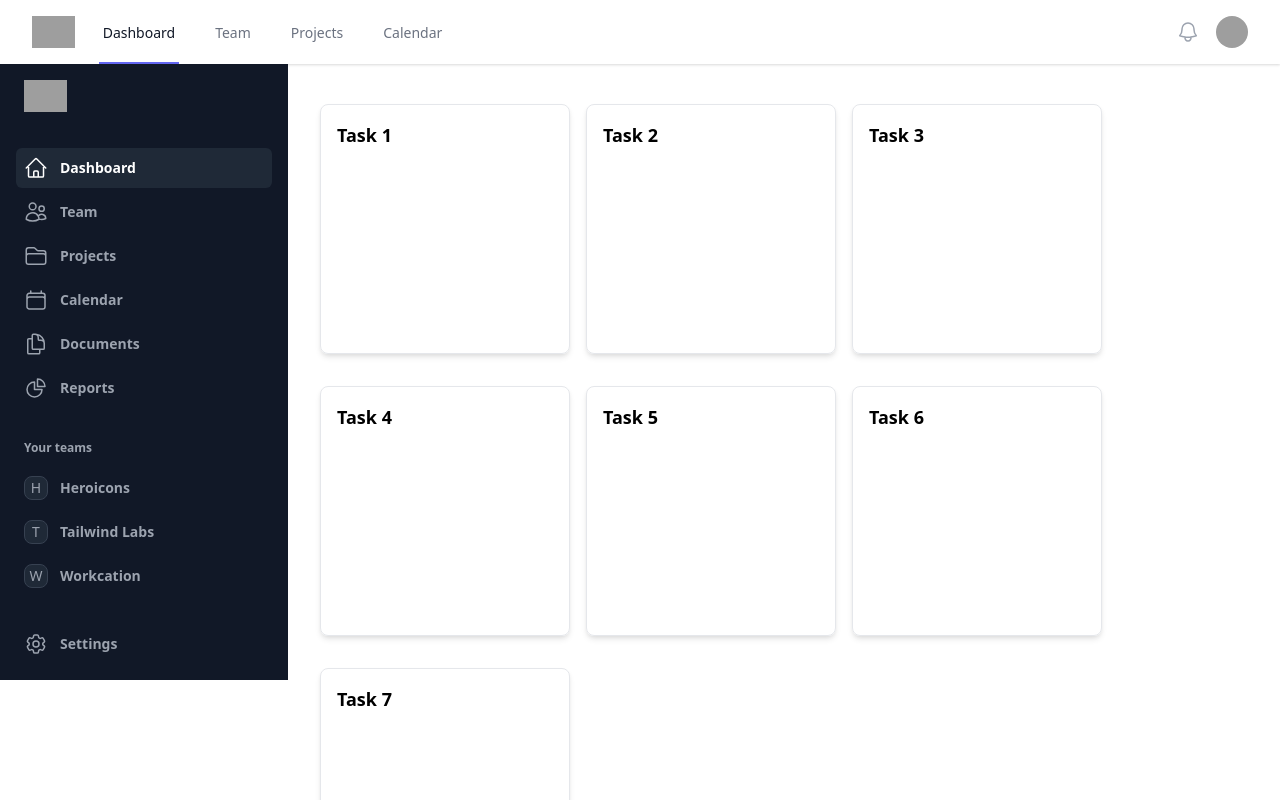
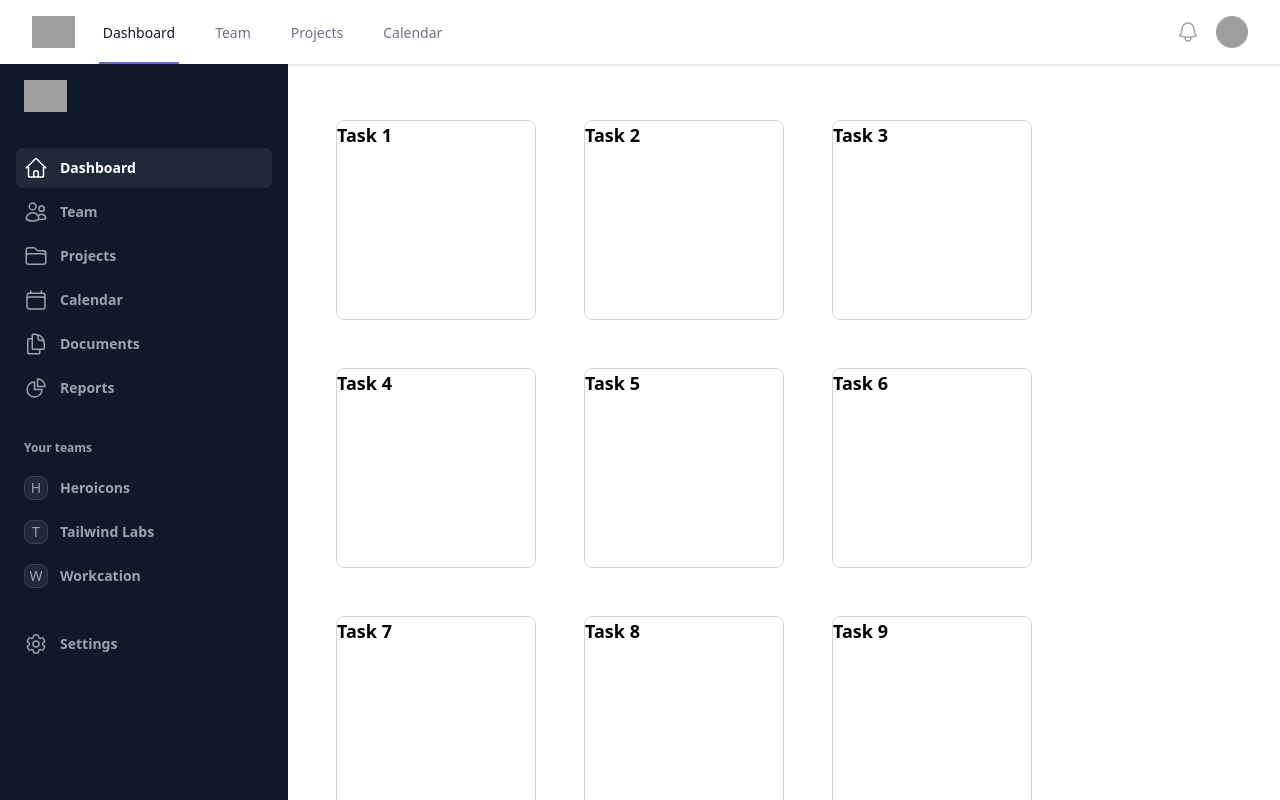
Before and after one commit to mjedwards/deCluster, a React (Create React App) app in the folder client/: page /dashboard in a window 1280 px wide. Shown: the top 800 px of the page. Built offline with nearby package versions, Linux system fonts and the light colour scheme; grey boxes are pictures that could not be loaded.

Commit message:
fixed the drag and drop feature on the task cards. Also, the styling was adjusted

```diff
--- a/client/src/App.css
+++ b/client/src/App.css
@@ -1,3 +1,6 @@
+body {
+  overflow: hidden;
+}
 .App {
   text-align: center;
 }
--- a/client/src/Components/Dashboard/Sidebar.js
+++ b/client/src/Components/Dashboard/Sidebar.js
@@ -6,8 +6,8 @@ function DashSidebar({ navigation, teams }) {
 		return classes.filter(Boolean).join(" ");
 	}
 	return (
-		<div className='hidden lg:absolute lg:left-0 lg:z-50 lg:flex lg:w-72 lg:flex-col'>
-			<div className='flex grow flex-col gap-y-5 overflow-y-auto bg-gray-900 px-6 pb-4'>
+		<div className='hidden lg:absolute lg:left-0 lg:z-50 lg:flex lg:w-72 lg:flex-col h-full'>
+			<div className='flex grow flex-col gap-y-5 overflow-y-auto bg-gray-900 px-6 pb-4 h-full'>
 				<div className='flex h-16 shrink-0 items-center'>
 					<img
 						className='h-8 w-auto'
@@ -63,7 +63,7 @@ function DashSidebar({ navigation, teams }) {
 								))}
 							</ul>
 						</li>
-						<li className='mt-auto'>
+						<li className=''>
 							<a
 								href='#'
 								className='group -mx-2 flex gap-x-3 rounded-md p-2 text-sm font-semibold leading-6 text-gray-400 hover:bg-gray-800 hover:text-white'>
--- a/client/src/user/Tasks/AllTasks.js
+++ b/client/src/user/Tasks/AllTasks.js
@@ -1,9 +1,22 @@
 import React from "react";
 import Task from "./Task/IndividualTask";
 
-const TaskList = ({ tasks, onTaskDrop, onDragStart }) => {
+const TaskList = ({
+	tasks,
+	onTaskDrop,
+	onDragStart,
+	onDragOver,
+	onDragEnter,
+	onDragLeave,
+}) => {
 	return (
-		<div onDrop={onTaskDrop} onDragOver={(e) => e.preventDefault()} className="flex flex-wrap gap-4">
+		<div
+			className='flex flex-wrap gap-4 task-list overflow-y-scroll h-screen'
+			onDrop={onTaskDrop}
+			onDragOver={onDragOver}
+			onDragEnter={onDragEnter}
+			onDragLeave={onDragLeave}
+		>
 			{tasks.map((task) => (
 				<Task key={task.id} task={task} onDragStart={onDragStart} />
 			))}
--- a/client/src/user/Tasks/Task/IndividualTask.js
+++ b/client/src/user/Tasks/Task/IndividualTask.js
@@ -1,14 +1,20 @@
 import React from "react";
 
-const Task = ({ task, onDragStart }) => {
+const Task = ({ task, index, onDragStart }) => {
+    const { id, title } = task;
+
+    const handleDragStart = (e) => {
+      onDragStart(e, task);
+    };
 	return (
 		<div
+            id={id}
 			draggable
-			onDragStart={(e) => onDragStart(e, task)}
-			className="cursor-pointer border border-gray-200 rounded-lg p-4 shadow-md w-full sm:w-1/2 md:w-1/3 lg:w-1/3 xl:w-1/3 px-4 mb-4"
-            style={{ width: '250px', height: '250px' }}
-		>
-			<h1 className="text-lg font-semibold">{task.title}</h1>
+			onDragStart={handleDragStart}
+			// className='cursor-pointer border border-gray-200 rounded-lg p-4 shadow-md w-full sm:w-1/2 md:w-1/3 lg:w-1/3 xl:w-1/3 px-4 mb-4 task-card'
+            className="w-64 h-64 m-4 bg-white border border-gray-300 rounded-lg cursor-pointer transition duration-200 ease-in-out hover:shadow-md"
+			style={{ width: "200px", height: "200px" }}>
+			<h1 className='text-lg font-semibold'>{title}</h1>
 		</div>
 	);
 };
--- a/client/src/user/UserDashboard.js
+++ b/client/src/user/UserDashboard.js
@@ -1,60 +1,35 @@
+// UserDashboard.js
+
 import React, { useState } from "react";
 import TaskList from "./Tasks/AllTasks";
 import AppLayout from "../layout/AppLayout";
+import {
+	onTaskDrop,
+	onDragStart,
+	onDragOver,
+	onDragEnter,
+	onDragLeave,
+} from "../utils/dragDrop/dragDropFunctions";
+import dummyTasks from "../utils/data/dummydata";
 
 function UserDashboard() {
-	const [tasks, setTasks] = useState([
-		{ id: 1, title: "Task 1" },
-		{ id: 2, title: "Task 2" },
-		{ id: 3, title: "Task 3" },
-		{ id: 4, title: "Task 4" },
-		{ id: 5, title: "Task 5" },
-		{ id: 6, title: "Task 6" },
-		{ id: 7, title: "Task 7" },
-		// ... other tasks
-	]);
-
-    const onTaskDrop = (e) => {
-        e.preventDefault();
-        const droppedTaskId = e.dataTransfer.getData("application/reactflow");
-        const draggedTask = tasks.find((task) => task.id === Number(droppedTaskId));
-        const dropIndex = tasks.findIndex((task) => task.id === Number(e.target.id));
-
-        // Check if the dragged task is dropped above or below its original position
-        const updatedTasks = [...tasks];
-        const draggedTaskIndex = updatedTasks.findIndex((task) => task.id === draggedTask.id);
-
-        // Remove the dragged task from its original position
-        updatedTasks.splice(draggedTaskIndex, 1);
-
-        // Insert the dragged task at the appropriate index based on drop location
-        if (dropIndex < draggedTaskIndex) {
-          updatedTasks.splice(dropIndex, 0, draggedTask);
-        } else {
-          updatedTasks.splice(dropIndex + 1, 0, draggedTask);
-        }
-
-        // Update state to reflect the new task order
-        setTasks(updatedTasks);
-    };
-
-	const onDragStart = (e, task) => {
-		e.dataTransfer.setData("application/reactflow", task.id);
-		e.dataTransfer.effectAllowed = "move";
-	};
+	const [tasks, setTasks] = useState(dummyTasks);
 
 	return (
 		<AppLayout>
-			<div columns={3} className="h-full">
-				<div>
-					<div className="lg:pl-72">
-						<main className="py-10">
-							<div className="px-4 sm:px-6 lg:px-8">
-								<TaskList tasks={tasks} onTaskDrop={onTaskDrop} onDragStart={onDragStart} />
-							</div>
-						</main>
+			<div className='lg:pl-72'>
+				<main className='py-10'>
+					<div className='px-4 sm:px-6 lg:px-8'>
+						<TaskList
+							tasks={tasks}
+							onTaskDrop={(e) => onTaskDrop(e, tasks, setTasks)}
+							onDragStart={onDragStart}
+							onDragOver={onDragOver}
+							onDragEnter={onDragEnter}
+							onDragLeave={onDragLeave}
+						/>
 					</div>
-				</div>
+				</main>
 			</div>
 		</AppLayout>
 	);
--- /dev/null
+++ b/client/src/utils/data/dummydata.js
@@ -0,0 +1,14 @@
+const dummyTasks = [
+    { id: 1, title: "Task 1" },
+    { id: 2, title: "Task 2" },
+    { id: 3, title: "Task 3" },
+    { id: 4, title: "Task 4" },
+    { id: 5, title: "Task 5" },
+    { id: 6, title: "Task 6" },
+    { id: 7, title: "Task 7" },
+    { id: 8, title: "Task 8" },
+    { id: 9, title: "Task 9" },
+    { id: 10, title: "Task 10" },
+  ];
+
+  export default dummyTasks;
--- /dev/null
+++ b/client/src/utils/dragDrop/dragDropFunctions.js
@@ -0,0 +1,42 @@
+// dragDropFunctions.js
+
+export const onTaskDrop = (e, tasks, setTasks) => {
+    e.preventDefault();
+    const droppedTaskId = e.dataTransfer.getData("application/reactflow");
+    const draggedTask = tasks.find((task) => task.id === Number(droppedTaskId));
+    const dropIndex = tasks.findIndex((task) => task.id === Number(e.target.id));
+
+    // Check if the dragged task is dropped above or below its original position
+    const updatedTasks = [...tasks];
+    const draggedTaskIndex = updatedTasks.findIndex((task) => task.id === draggedTask.id);
+
+    // Remove the dragged task from its original position
+    updatedTasks.splice(draggedTaskIndex, 1);
+
+    // Insert the dragged task at the appropriate index based on drop location
+    if (dropIndex < draggedTaskIndex) {
+      updatedTasks.splice(dropIndex, 0, draggedTask);
+    } else {
+      updatedTasks.splice(dropIndex + 1, 0, draggedTask);
+    }
+
+    // Update state to reflect the new task order
+    setTasks(updatedTasks);
+  };
+
+  export const onDragStart = (e, task) => {
+    e.dataTransfer.setData("application/reactflow", task.id);
+    e.dataTransfer.effectAllowed = "move";
+  };
+
+  export const onDragOver = (e) => {
+    e.preventDefault();
+  };
+
+  export const onDragEnter = (e) => {
+    e.preventDefault();
+  };
+
+  export const onDragLeave = (e) => {
+    e.preventDefault();
+  };
```
Also changed, not shown: client/src/App.js (+5 -5 lines), client/src/user/Login.js (+8 -5 lines), client/src/user/Register.js (+60 -66 lines), client/src/utils/AuthRoute.js (renamed from client/src/util/AuthRoute.js), client/src/utils/hooks/hooks.js (renamed from client/src/util/hooks.js).
